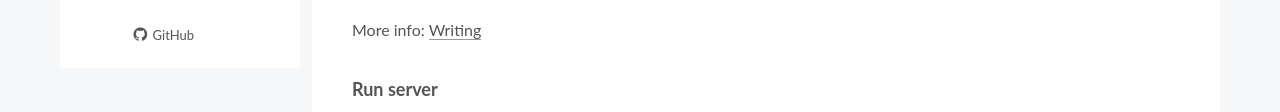
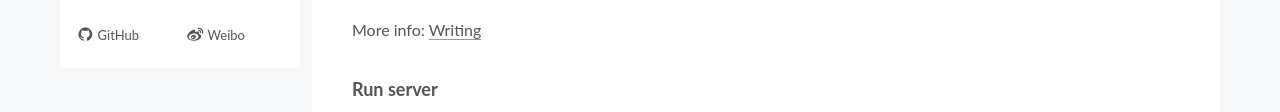
Before and after one commit to weishx/weishx.github.io, a plain HTML site: page 2019/01/12/hello-world/index.html in a window 1280 px wide. Both pictures are taken after a click on the item "站点概览". Shown: the part 484-596 px from the top of the page. Drawn offline with Linux system fonts and the light colour scheme; some packages are replaced by stand-ins of ours; a script that the page names is missing.

Commit message:
Site updated: 2019-01-13 11:07:42

```diff
--- a/2019/01/12/hello-world/index.html
+++ b/2019/01/12/hello-world/index.html
@@ -590,6 +590,17 @@
                   <a href="https://github.com/weishx" title="GitHub &rarr; https://github.com/weishx" rel="noopener" target="_blank"><i class="fa fa-fw fa-github"></i>GitHub</a>
                 </span>
 
+                <span class="links-of-author-item">
+
+
+
+
+
+
+
+                  <a href="https://weibo.com/weishanhe" title="Weibo &rarr; https://weibo.com/weishanhe" rel="noopener" target="_blank"><i class="fa fa-fw fa-weibo"></i>Weibo</a>
+                </span>
+
             </div>
 
 
--- a/css/main.css
+++ b/css/main.css
@@ -1942,7 +1942,7 @@ pre .javascript .function {
   width: 4px;
   height: 4px;
   border-radius: 50%;
-  background: #8fffda;
+  background: #ff81ff;
 }
 .links-of-blogroll {
   font-size: 13px;
```
Also changed, not shown: about/index.html (+11 -0 lines), archives/2019/01/index.html (+11 -0 lines), archives/2019/index.html (+11 -0 lines), archives/index.html (+11 -0 lines), categories/index.html (+11 -0 lines), index.html (+11 -0 lines), lib/needsharebutton/README.html (+11 -0 lines), tags/index.html (+11 -0 lines).
